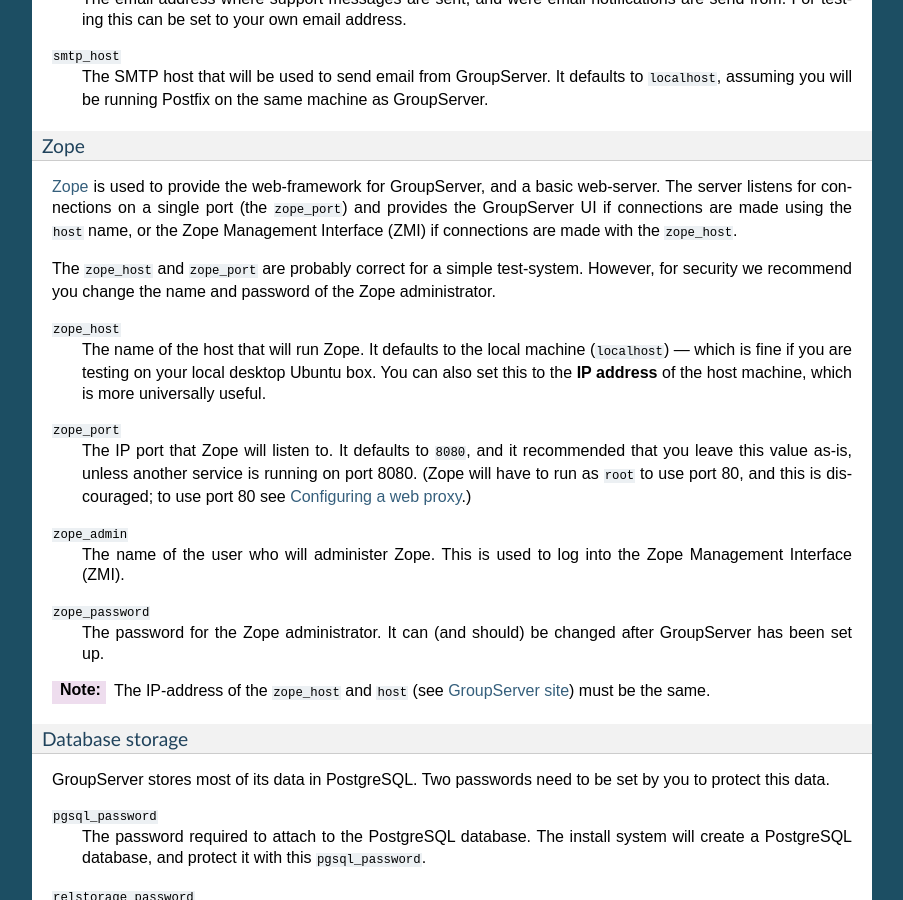
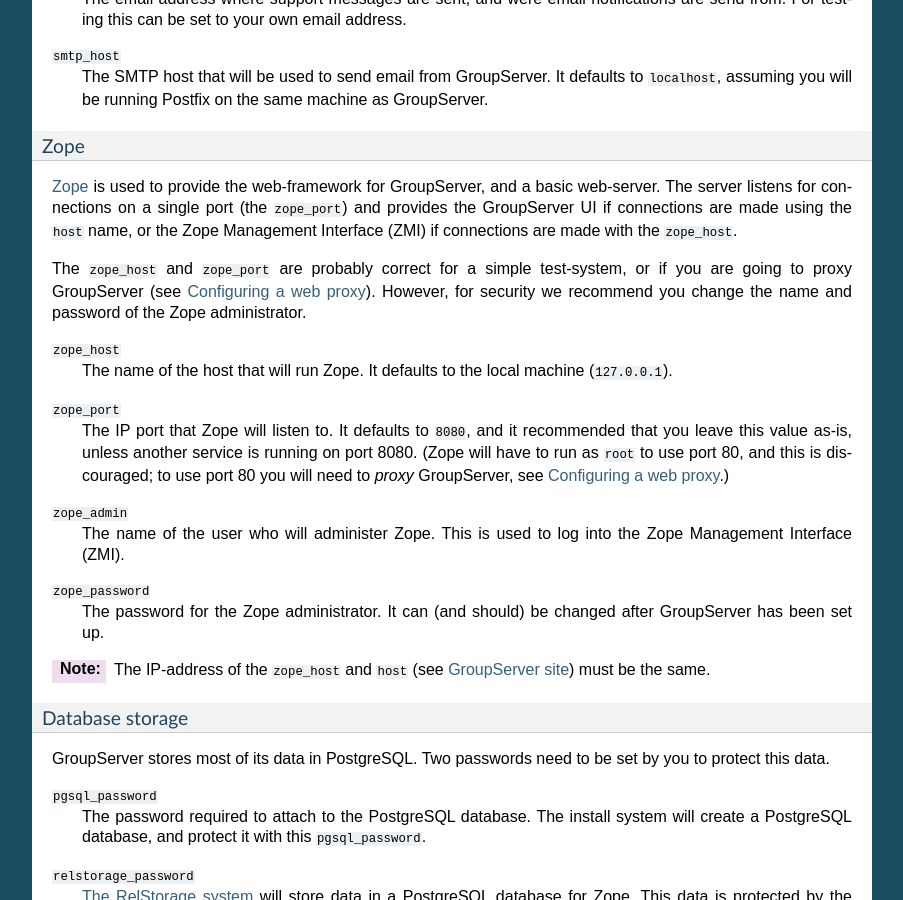
Before and after one commit to groupserver/buildout, a Sphinx documentation site: the page built from docs/groupserver-install.rst, in a window 1280 px wide and 900 px high, scrolled down 3610 px. Shown: the whole window, without its empty margins (198-1101 px from the left). Built offline with Sphinx 7.4.7, drawn with Linux system fonts in a browser that asks for light colours.

Commit message:
Changing the default zope_host value to 127.0.0.1

```diff
--- a/docs/groupserver-install.rst
+++ b/docs/groupserver-install.rst
@@ -220,22 +220,21 @@
 ``zope_host``.
 
 The ``zope_host`` and ``zope_port`` are probably correct for a
-simple test-system. However, for security we recommend you change
-the name and password of the Zope administrator.
+simple test-system, or if you are going to proxy GroupServer (see
+:doc:`proxy-configure`). However, for security we recommend you
+change the name and password of the Zope administrator.
 
 ``zope_host``
   The name of the host that will run Zope. It defaults to the
-  local machine (``localhost``) — which is fine if you are
-  testing on your local desktop Ubuntu box. You can also set this
-  to the **IP address** of the host machine, which is more
-  universally useful.
+  local machine (``127.0.0.1``).
 
 ``zope_port``
   The IP port that Zope will listen to. It defaults to ``8080``,
   and it recommended that you leave this value as-is, unless
   another service is running on port 8080. (Zope will have to run
   as ``root`` to use port 80, and this is discouraged; to use
-  port 80 see :doc:`proxy-configure`.)
+  port 80 you will need to *proxy* GroupServer, see
+  :doc:`proxy-configure`.)
 
 ``zope_admin``
   The name of the user who will administer Zope. This is used to
```
Also changed, not shown: config.cfg (+5 -6 lines), docs/setup.svg, 1 other file.
